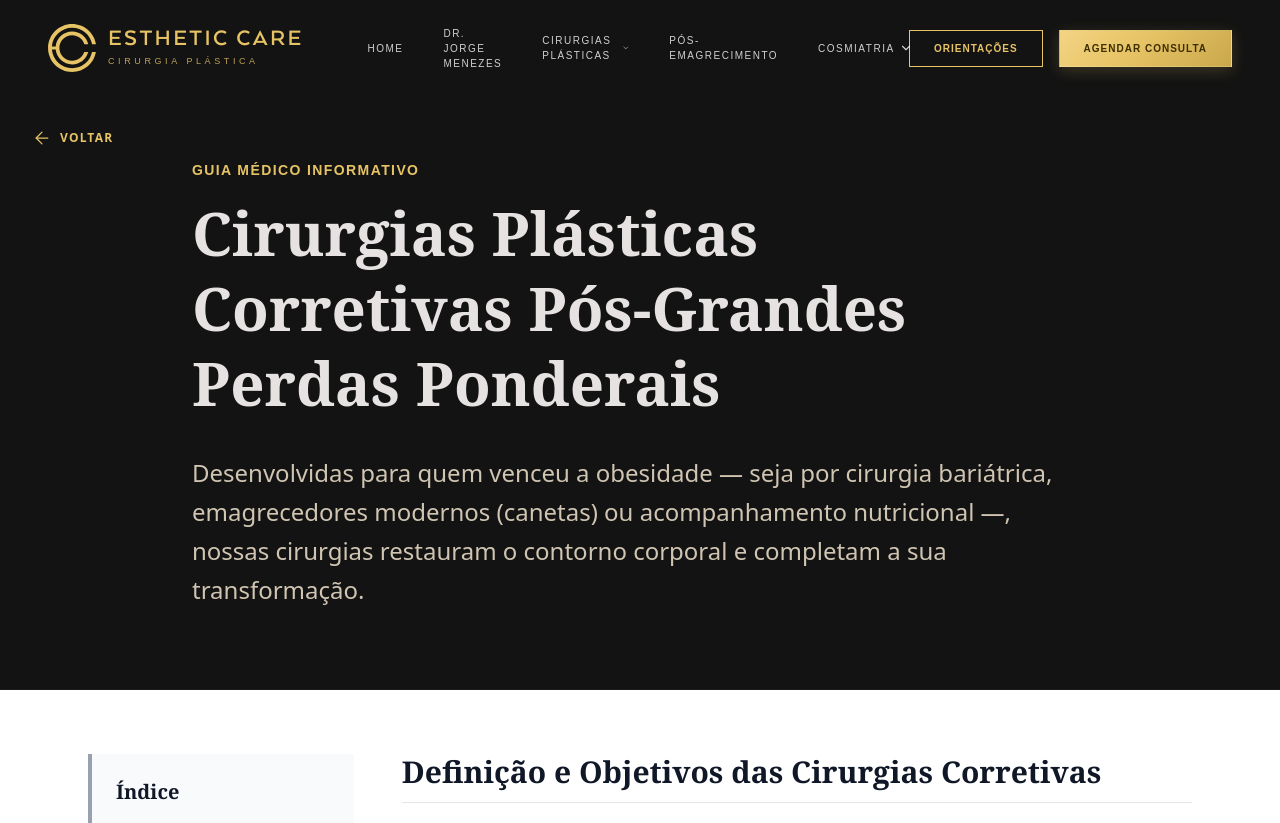
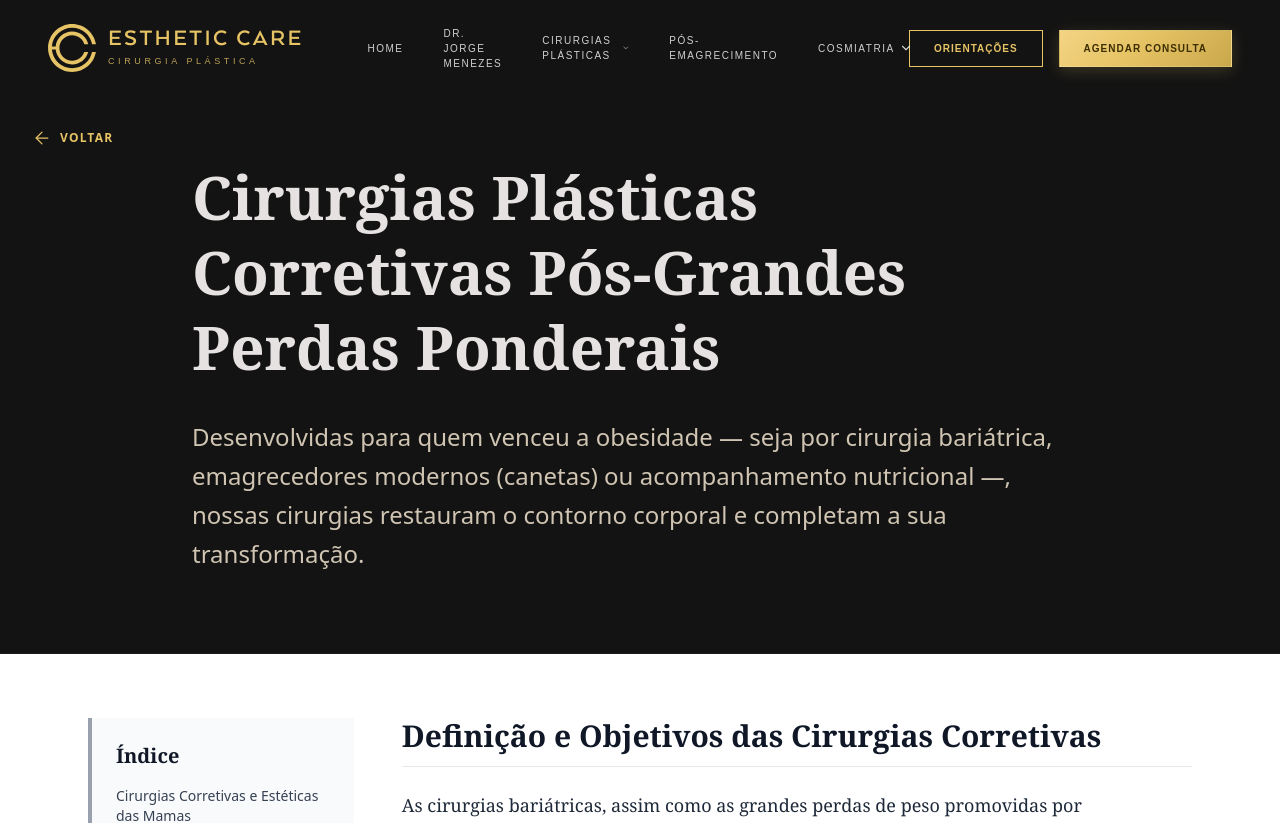
Before and after one commit to drjorgemenezes/estheticcare, a React (Vite) app: page /pos-perda-ponderal in a window 1280 px wide. Shown: the top 823 px of the page. Built offline with nearby package versions, Linux system fonts and the light colour scheme.

Commit message:
feat: add PosPerdaPonderal page for post-bariatric procedure information

```diff
--- a/src/pages/PosPerdaPonderal.tsx
+++ b/src/pages/PosPerdaPonderal.tsx
@@ -27,7 +27,6 @@ export default function PosPerdaPonderal() {
       {/* Hero Section Escura para abrigar o Header transparente e dar Contraste */}
       <header className="bg-surface text-on-surface pt-40 pb-20 px-6 border-b border-outline-variant/20 relative">
         <div className="max-w-4xl mx-auto space-y-8">
-          <p className="text-primary uppercase tracking-widest text-sm font-bold mb-4 font-label">{CABECALHO.tag}</p>
           <h1 className="text-4xl md:text-5xl lg:text-6xl font-headline font-bold leading-tight mb-8">
             {CABECALHO.titulo}
           </h1>
```
